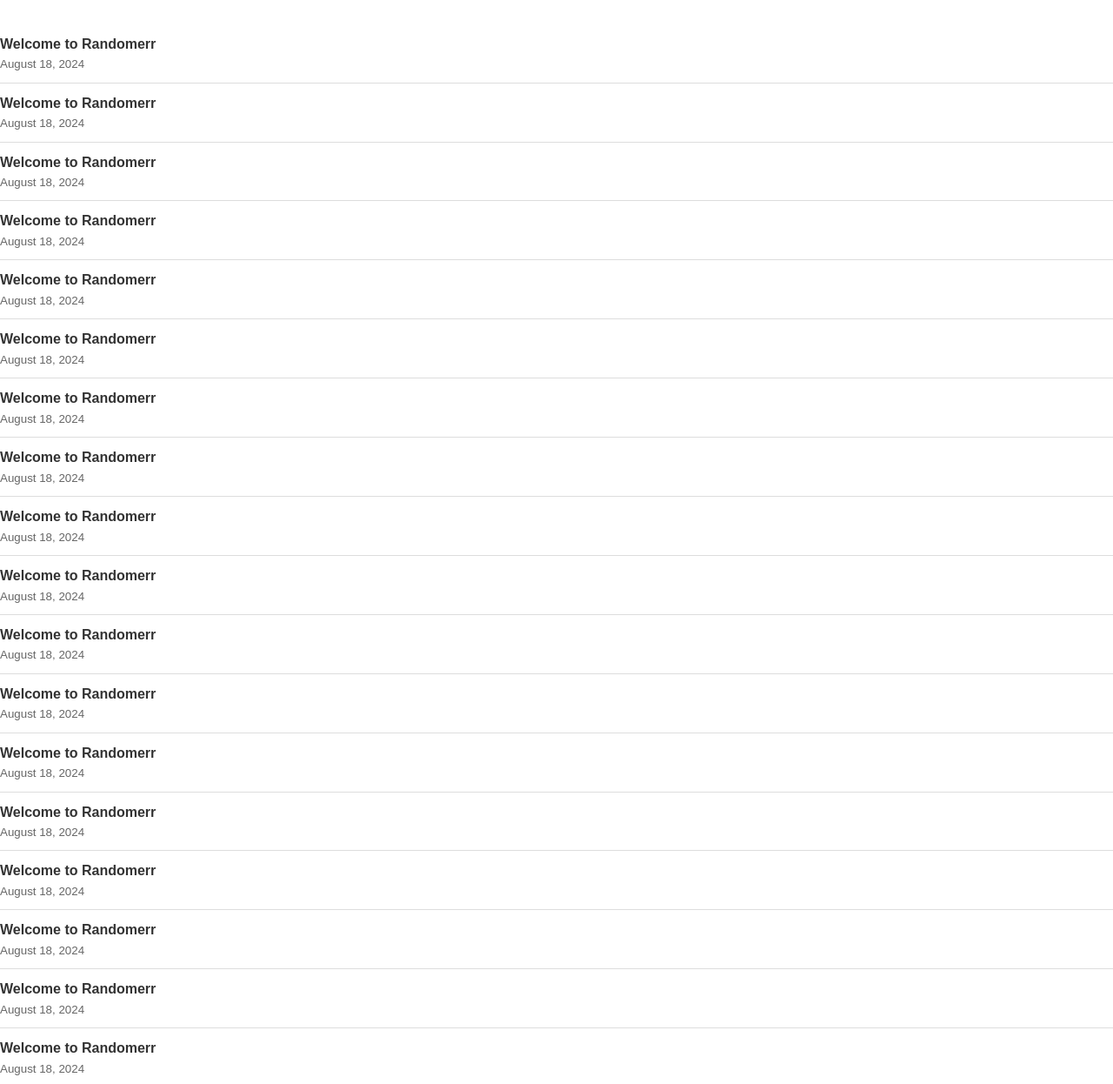
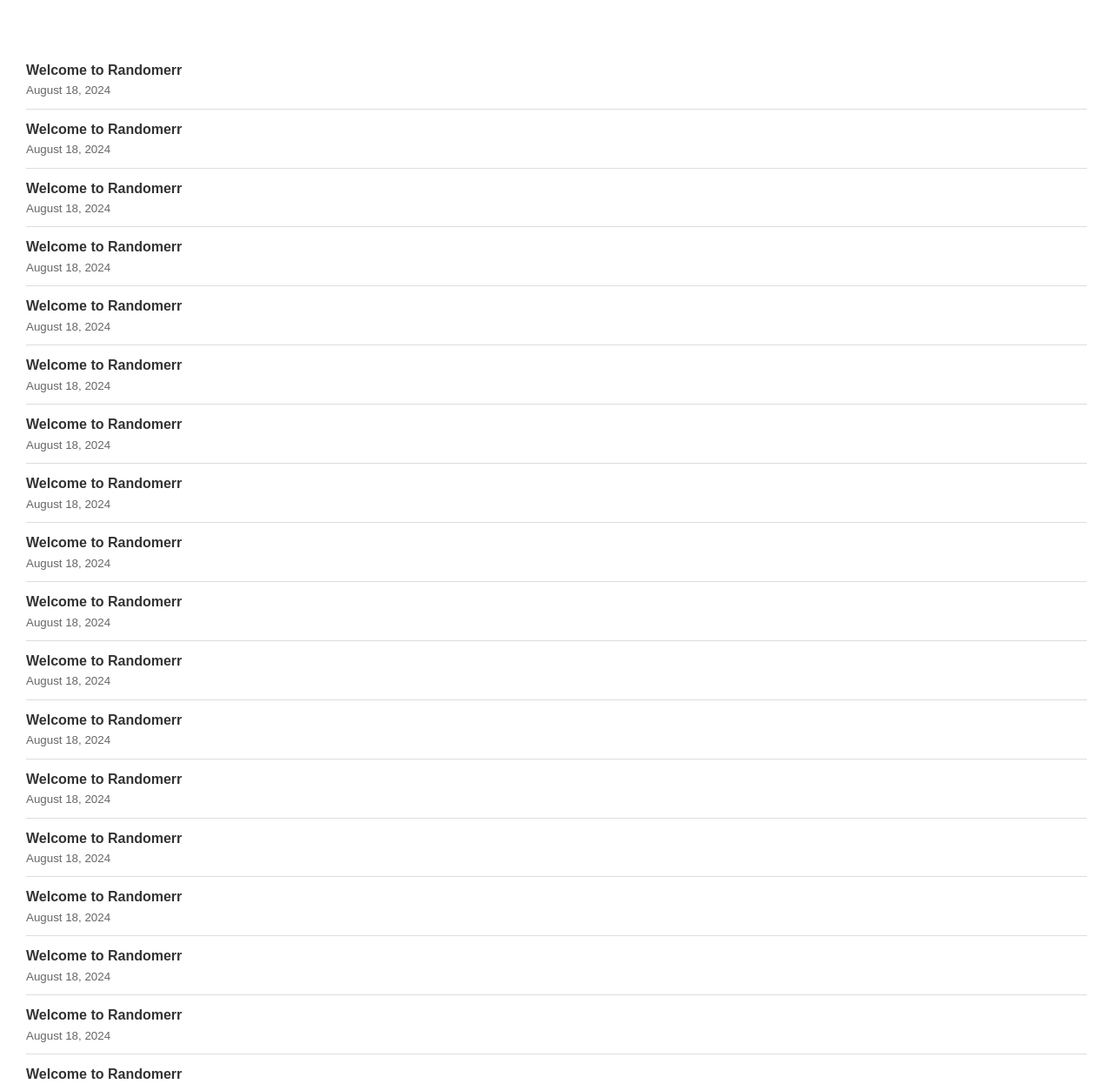
Before and after one commit to m-cochran/Randomerr, a Jekyll site: the page built from index.html, in a window 1280 px wide. Shown: the part 780-2026 px from the top of the page at 87% size. Built offline with Jekyll 4.4.1, drawn with Linux system fonts in a browser that asks for light colours; grey boxes are pictures that could not be loaded.

Commit message:
Update styles.css

```diff
--- a/assets/css/styles.css
+++ b/assets/css/styles.css
@@ -152,7 +152,7 @@ p {
 /* Post List Styles */
 .post-list {
   list-style: none;
-  padding: 0;
+  padding: 30px;
   margin-top: 30px;
 }
 
```
